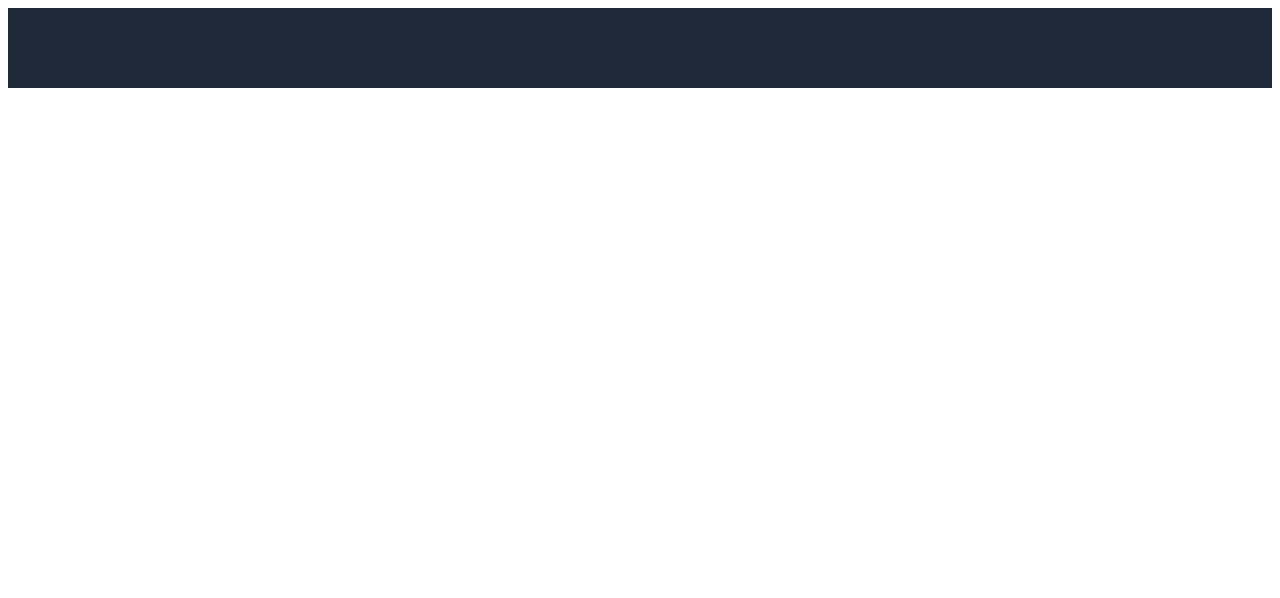
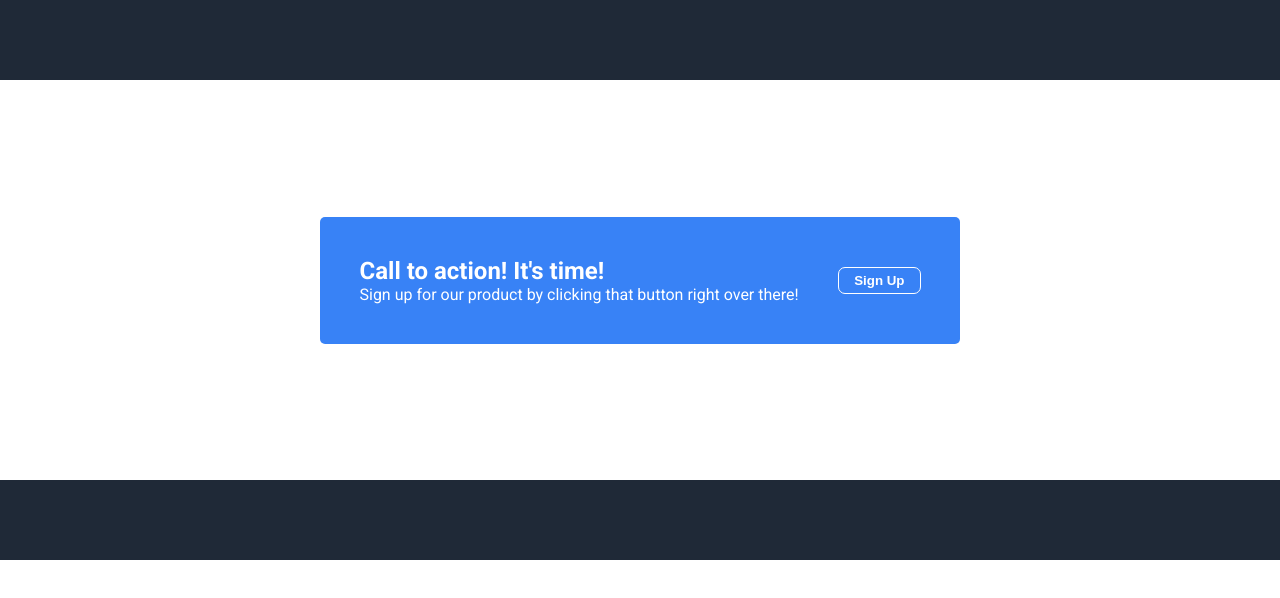
Before and after one commit to EccentricEmilio/practise-stuff, a plain HTML site: page odin-website/index.html in a window 1280 px wide. Shown: the top 598 px of the page. Drawn offline with Linux system fonts and the light colour scheme.

Commit message:
Add sign-up-prompt

```diff
--- a/odin-website/index.html
+++ b/odin-website/index.html
@@ -1,19 +1,45 @@
 <html lang="en">
+
 <head>
   <meta charset="UTF-8">
   <meta name="viewport" content="width=device-width, initial-scale=1.0">
   <title>Odin Website</title>
   <link href="./styles/index.css" rel="stylesheet">
+
+  <link rel="preconnect" href="https://fonts.googleapis.com">
+  <link rel="preconnect" href="https://fonts.gstatic.com" crossorigin>
+  <link href="https://fonts.googleapis.com/css2?family=Roboto:ital,wght@0,100..900;1,100..900&display=swap"
+    rel="stylesheet">
+
 </head>
+
 <body>
   <header class="header">
 
   </header>
-        <main class="main">
+  <main class="content">
+    <div class="sign-up-prompt-container">
+      <div class="content-div">
+        <div class="sign-up-prompt">
+          <div class="sign-up-text">
+              <h2>
+                Call to action! It's time!
+              </h2>
+              <p>
+                Sign up for our product by clicking that button right over there!
+              </p>
+          </div>
+          <button class="sign-up-button">
+            Sign Up
+          </button>
+        </div>
+      </div>
 
+    </div>
   </main>
   <footer class="footer">
 
   </footer>
 </body>
+
 </html>
--- a/odin-website/styles/index.css
+++ b/odin-website/styles/index.css
@@ -1,10 +1,67 @@
+body,
+p,
+h2 {
+  margin: 0px;
+}
+
 body {
   height: 2000px;
 
   display: flex;
   flex-flow: column nowrap;
-    justify-content: space-between;
+  justify-content: flex-start;
+
+  font-family: Roboto, Arial, Helvetica, sans-serif;
 }
+
+.content-div {
+  width: 50%;
+  height: 100%;
+  margin: 0 auto;
+}
+
+/* sign-up */
+.sign-up-prompt-container {
+  background-color: white;
+  height: 400px;
+}
+
+.sign-up-prompt-container .content-div {
+  display: flex;
+  justify-content: center;
+  align-items: center;
+}
+
+.sign-up-prompt {
+  background-color: #3882F6;
+  padding: 40px 0px;
+  border-radius: 5px;
+  display: flex;
+  align-items: center;
+  justify-content: space-evenly;
+  width: 100%;
+}
+
+.sign-up-text {
+  color: white;
+  display: flex;
+  flex-direction: column;
+  justify-content: space-around;
+}
+
+.sign-up-button {
+  background-color: #3882F6;
+  border: solid 1px white;
+  border-radius: 7px;
+  color: white;
+  font-weight: bold;
+  padding: 5px 15px;
+}
+
+
+
+
+
 
 .header {
   height: 80px;
```
Lines whose indentation alone changed are shown as unchanged.
